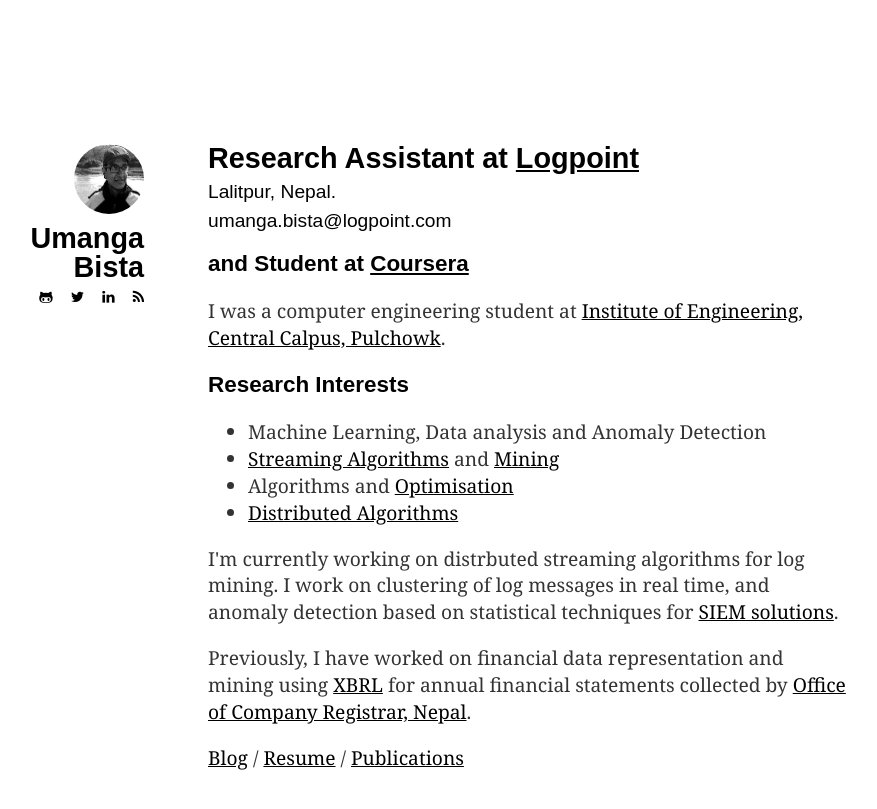
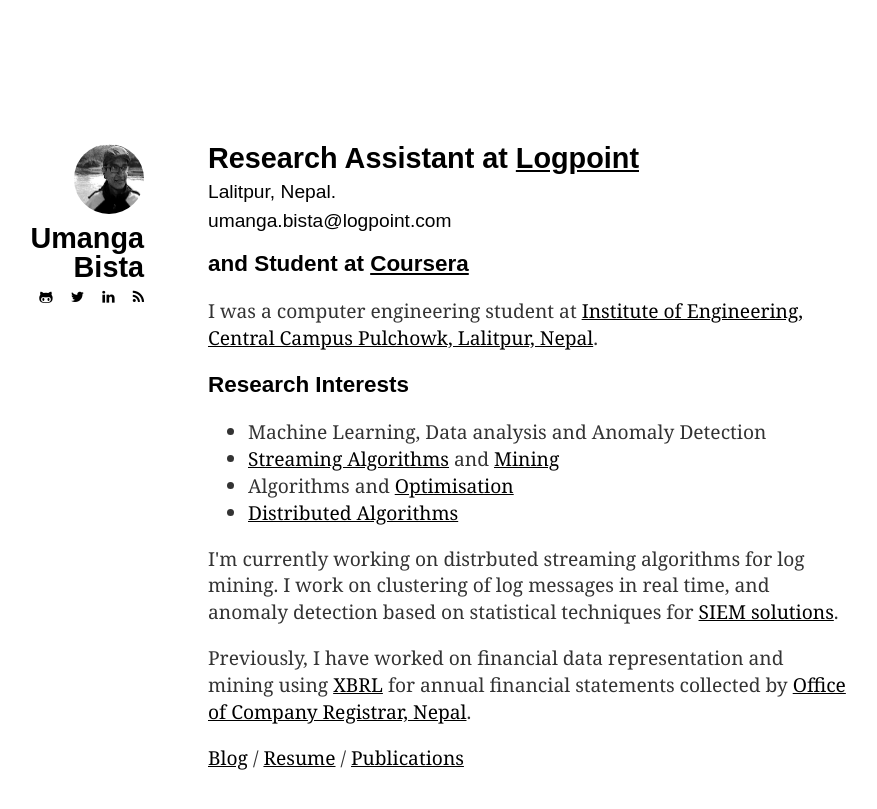
Before and after one commit to bistaumanga/bistaumanga.github.com, a Jekyll site: the page built from index.md, in a window 1280 px wide. Shown: the top 809 px of the page, without its empty margins (176-1053 px from the left). Built offline with Jekyll 4.4.1, drawn with Linux system fonts in a browser that asks for light colours.

```diff
--- a/index.md
+++ b/index.md
@@ -15,7 +15,7 @@ permalink: /
 
 ### and Student at [Coursera](www.coursera.org)
 
-I was a computer engineering student at [Institute of Engineering, Central Calpus, Pulchowk][1].
+I was a computer engineering student at [Institute of Engineering, Central Campus Pulchowk, Lalitpur, Nepal][1].
 
 ### Research Interests
 
```
Also changed, not shown: publications.md (added, +7 -0 lines).
